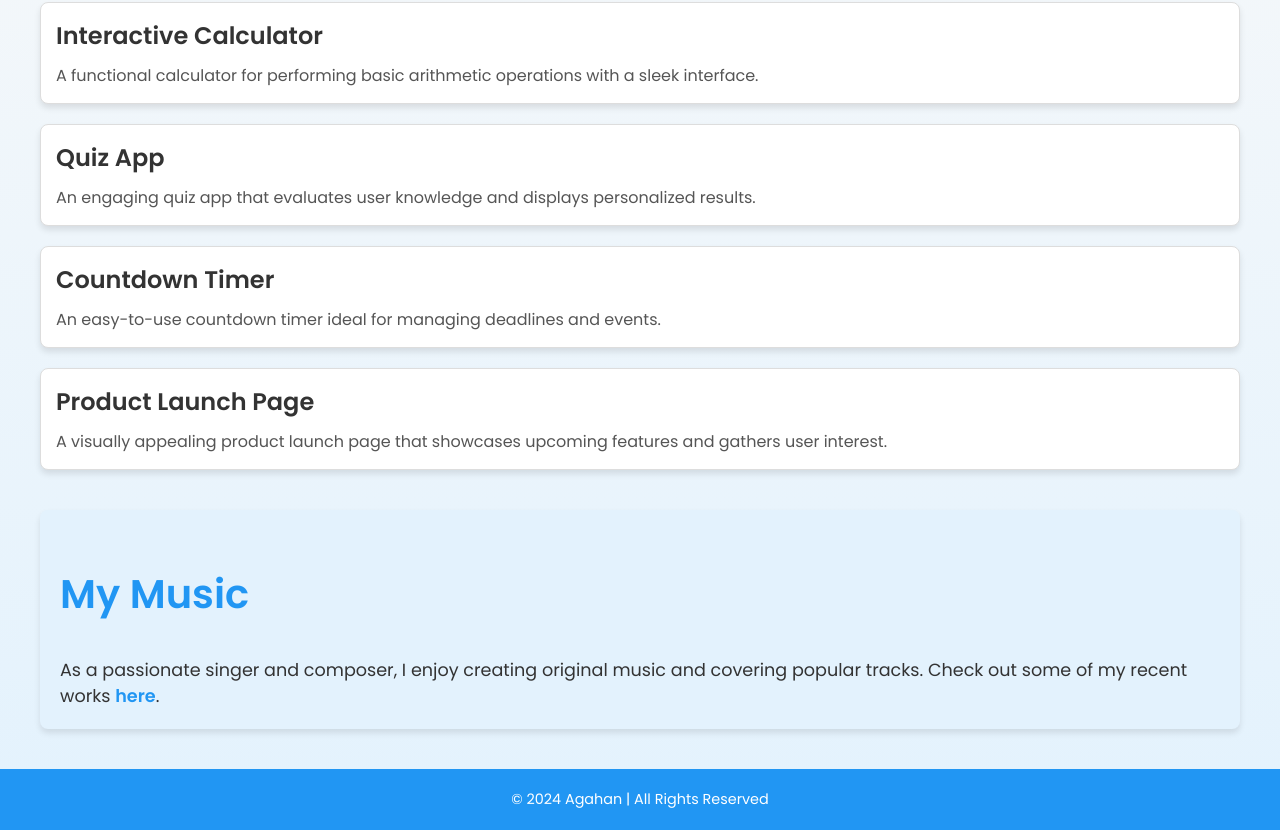
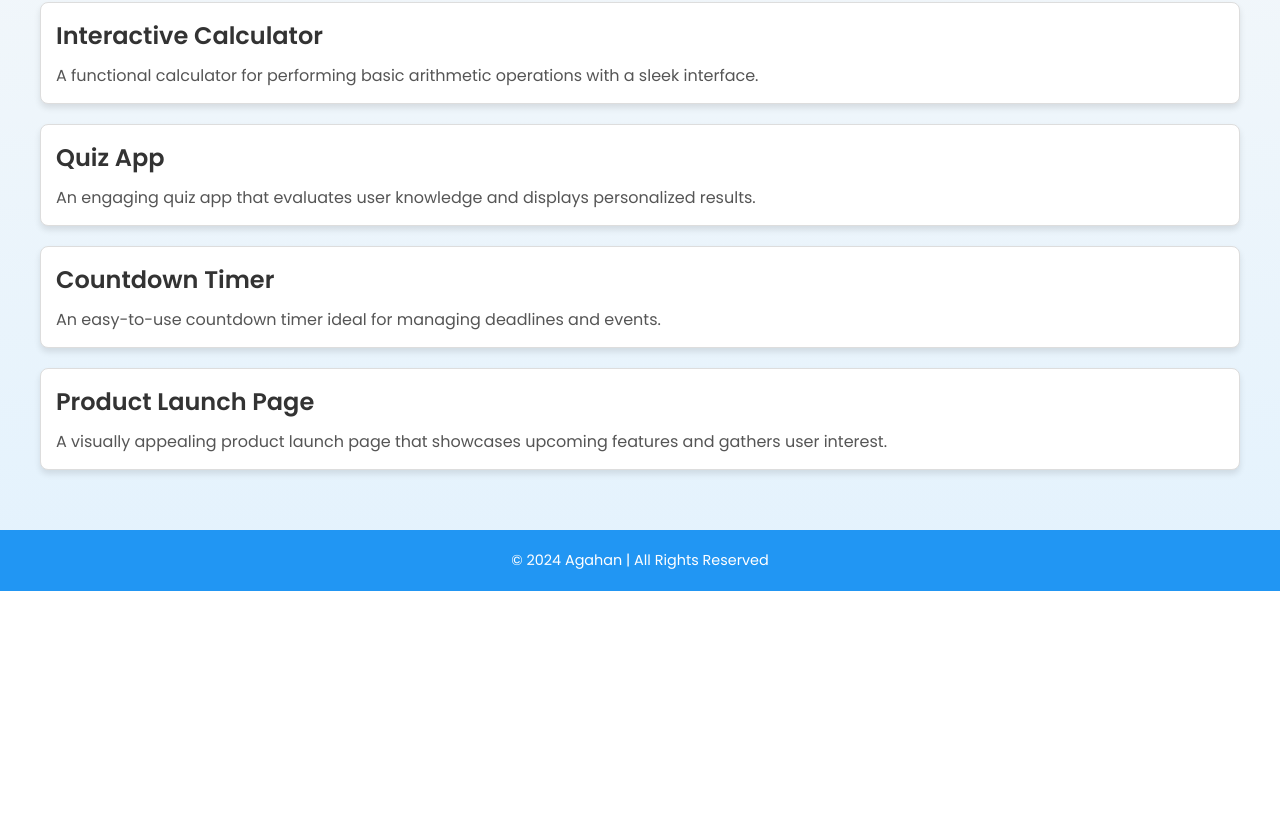
Before and after one commit to 1Agahan1/hanprac, a plain HTML site: page index.html in a window 1280 px wide. Shown: the part 361-1191 px from the top of the page. After the commit the page ends 952 px from the top, so only its background shows below. Drawn offline with Linux system fonts and the light colour scheme; a web font is replaced by a local one.

Commit message:
Update index.html

```diff
--- a/index.html
+++ b/index.html
@@ -4,7 +4,7 @@
     <meta charset="UTF-8">
     <meta name="viewport" content="width=device-width, initial-scale=1.0">
     <meta name="description" content="Personal portfolio showcasing projects in web development and music by Agahan." />
-    <meta name="keywords" content="Frontend Project, HTML, Music, Portfolio, Agahan" />
+    <meta name="keywords" content="Frontend Project, HTML, Portfolio, Agahan" />
     <meta name="author" content="Agahan" />
     <link rel="stylesheet" href="portfolio.css">
     <link href="https://fonts.googleapis.com/css2?family=Rosarivo:ital@0;1&family=Poppins:wght@300;400;600&display=swap" rel="stylesheet">
@@ -65,10 +65,6 @@
           </li>
         </ul>
       </section>
-      <section class="music">
-        <h1>My Music</h1>
-        <p>As a passionate singer and composer, I enjoy creating original music and covering popular tracks. Check out some of my recent works <a href="music.html">here</a>.</p>
-      </section>
     </main>
     <footer>
       <p>&copy; 2024 Agahan | All Rights Reserved</p>
```
